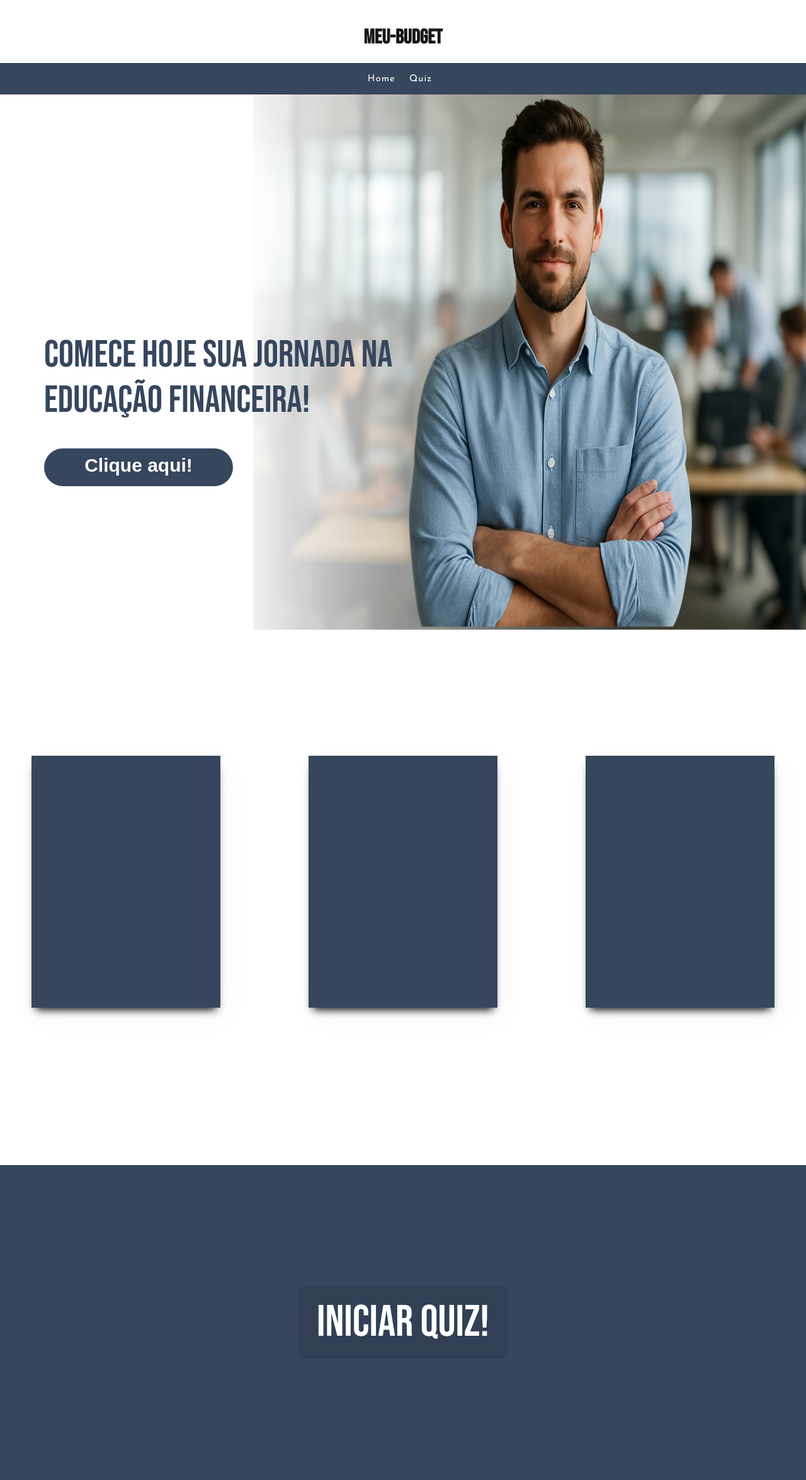
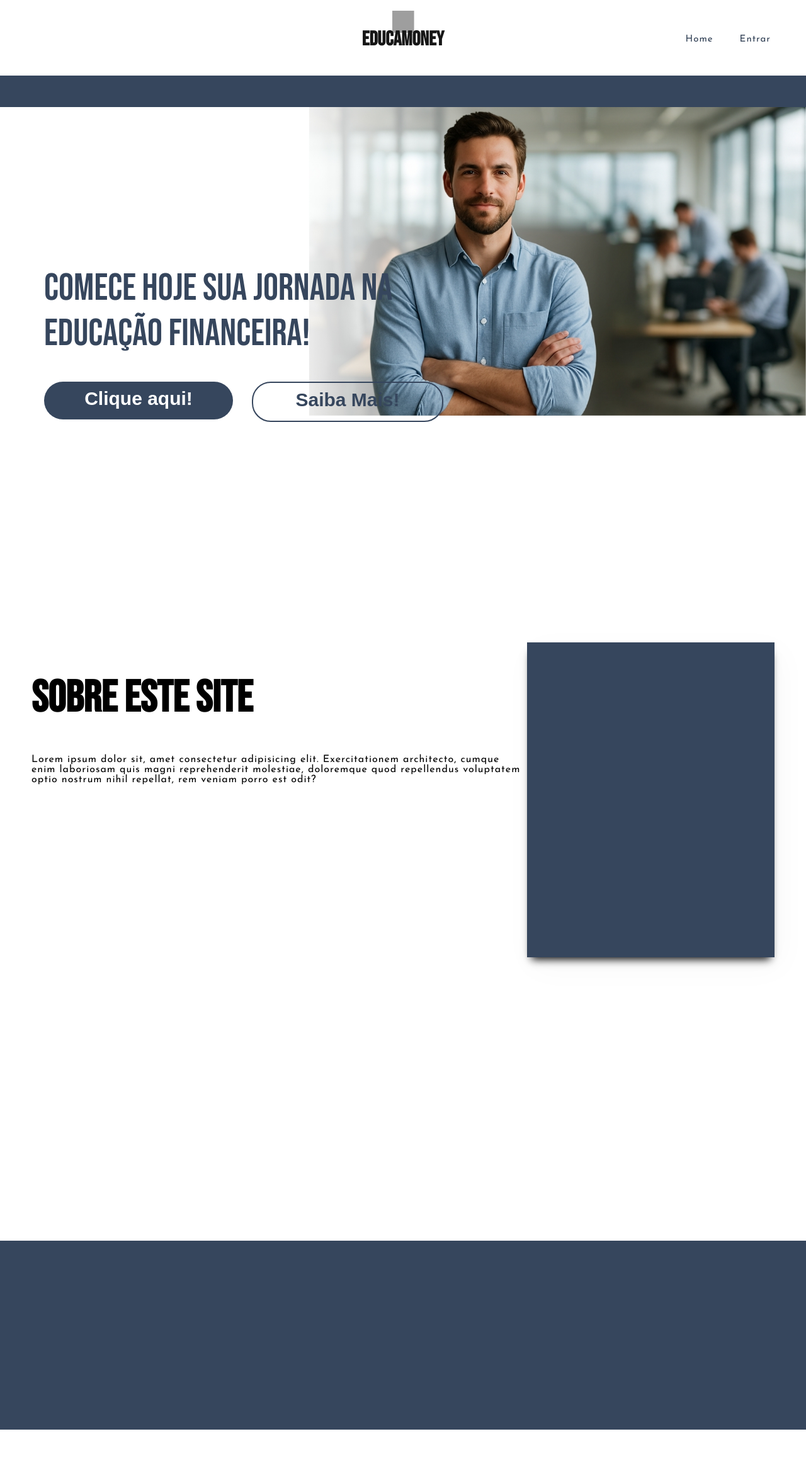
Before and after one commit to PLondero/TCC, a PHP site: page /pagprincipal.html in a window 1280 px wide. Shown: the whole page at 63% size. After the commit the page ends 2270 px from the top, so only its background shows below. Run offline with PHP 8.4, Linux system fonts and the light colour scheme; grey boxes are pictures that could not be loaded.

Commit message:
mudando todo o site

```diff
--- a/TCC/Pagprincipal/extras.css
+++ b/TCC/Pagprincipal/extras.css
@@ -1,4 +1,4 @@
-.headerbaixo button {
+.headertopo button {
     border: none;
     font-family: "Josefin Sans", sans-serif;
     font-optical-sizing: auto;
@@ -8,7 +8,7 @@
     height: 40px;
     margin-right: 10px;
     background: none;
-    color: white;
+    color: #314055;
     font-size: 15px;
 }
 
@@ -20,17 +20,17 @@
     width: 100%;
 }
 
-.headerbaixo button:hover {
+.headertopo button:hover {
     transform: scale(0.87);
     transition: 1s;
 }
 
-.headerbaixo button:not(:hover){
+.headertopo button:not(:hover){
   transition: 0.7s;
 }
 
 
-.headerbaixo button:active {
+.headertopo button:active {
   transform: scale(0.10);
   transition: 0.6s;
 }
@@ -39,9 +39,16 @@
 /* botões header */
 
 
+.botoes {
+  display: flex;
+  flex-direction: row;
+  margin-left: 40px;
+  margin-bottom: 200px;
+}
+
 
 .botao1 {
-  margin-left: 70px;
+  margin-left: 30px;
   margin-bottom: auto;
   background-color:#36465D;
   border-radius: 30px;
@@ -72,6 +79,41 @@
 
 
 .botao1:active {
+  transform: scale(0.90);
+  transition: 0.2s;
+}
+
+.botao2 {
+  margin-left: 30px;
+  margin-bottom: auto;
+  border-radius: 30px;
+  border: solid 2px;
+  border-color: #36465D;
+  width: 300px;
+  height: 60px;
+  text-decoration: none;
+  text-align: center;
+}
+
+.botao2 h2{
+  font-size: 30px;
+  margin-top: 10px;
+  color: #36465D;
+  font-family: Arial, Helvetica, sans-serif;
+  font-weight: bold;
+}
+
+.botao2:hover {
+    transform: scale(1.05);
+    transition: 1s;
+}
+
+.botao2:not(:hover){
+  transition: 0.7s;
+}
+
+
+.botao2:active {
   transform: scale(0.90);
   transition: 0.2s;
 }
@@ -113,26 +155,23 @@
 /* botão quiz */
 
 
-.conjunto {
-  display: flex;
-  flex-direction: row;
-}
 
-.box1, .box2, .box3{
-  position: relative;
-  margin-top: 50px;
-}
-
-.box1, .box2, .box3 {
-    width: 300px;
-    height: 400px;
+.box1 {
+    width: 400px;
+    height: 500px;
     background-color: #36465D;
-    margin: 70px;
-    margin-top: auto;
-    margin-bottom: auto;
     -webkit-box-shadow: 0px 10px 13px -7px #000000, 8px 15px 50px 0px rgba(0,0,0,0.03);
     box-shadow: 0px 10px 13px -7px #000000, 8px 15px 50px 0px rgba(0,0,0,0.03);
 
 }
 
+.part1 h1 {
+  font-size: 70px;
+}
+
+
+.paragrafo {
+  width: 800px;
+}
+
 /* Parte da primeira section part1 */
--- a/TCC/Pagprincipal/pagprin.css
+++ b/TCC/Pagprincipal/pagprin.css
@@ -17,34 +17,54 @@ p {
 
 .headertopo {
   display: flex;
-    justify-content: center;
+  align-items: center;
+  justify-content: flex-end;
   background-color: white;
-    height: 100px;
-}
-
-.headertopo {
+  height: 120px;
+  padding: 0 40px;
+  position: relative;
   font-family: 'Bebas Neue', sans-serif;
   font-weight: 400;
   font-style: normal;
-    color: 	#161616;
+  color: #161616;
 }
 
 .titulo1 {
-  background: none;
-  justify-content: center;
-  margin-top: auto;
+  position: absolute;
+  left: 50%;
+  transform: translateX(-50%);
+  display: flex;
+  flex-direction: column;
+  align-items: center;
+  gap: 5px;
+  text-align: center;
+}
+
+.imglogo {
+  position: static;
+  margin-bottom: -40px;
+}
+
+.educa {
+  width: 35px;
+  height: 35px;
+}
+
+.botheader {
+  display: flex;
+  gap: 20px;
 }
 
 .headerbaixo {
   background-color: #36465D;
-    color: aliceblue;
 }
+
 
 
 
 .imginicial, .texto {
     width: 100%;
-    height: 1000px;
+    height: 700px;
     position: absolute;
 }
 
@@ -69,7 +89,7 @@ p {
 
 .img1 {
     width: 100%;
-    height: 85%;
+
 }
 
 .telaprincipal {
@@ -83,14 +103,15 @@ p {
 
 .part1 {
   display: flex;
-  justify-content: center;
   height: 900px;
+  justify-content: space-between;
+  margin: 50px;
 }
 
 
-.quiz {
+.footer {
   background-color:#36465D ;
-  height: 500px;
+  height: 300px;
   display: flex;
   justify-content: center;
   align-items: center;
--- a/TCC/Pagprincipal/pagprincipal.html
+++ b/TCC/Pagprincipal/pagprincipal.html
@@ -19,69 +19,63 @@
         <div class="container">
             <header class="headertopo">
                 <div class="titulo1">
-                <h1> Meu-Budget</h1>
+                    <div class="imglogo">
+                        <img class="educa" src="..\imgeral\EDUCA (50 x 50 px).png">
+                    </div>
+                    <h1> EDUCAMONEY</h1>
+                </div>
+                <div class="botheader">
+                    <a href="..\Pagprincipal\pagprincipal.html">
+                        <button> Home </button>
+                        </a>
+                        <a href="">
+                        <button> Entrar </button>
+                        </a>
                 </div>
             </header>
 
             <header class="headerbaixo">
-                <a href="..\Pagprincipal\pagprincipal.html">
-                <button> Home </button>
-                </a>
-                <a href="..\quiz\quiz.html">
-                <button> Quiz </button>
-                </a>
             </header>
 
             <div class="telaprincipal">
                 <div class="imginicial">
-                    <img src="img1.png" class="img1">
+                    <img src="img1.jpg" class="img1">
                 </div>
 
                 <div class="texto">
                     <h1> Comece hoje sua jornada na educação financeira!    </h1>
-                    <a href="#id1" class="botao1">
+                    <div class="botoes">
+                    <a href="" class="botao1">
                         <h2> Clique aqui! </h2>
+                    </a>
 
+                    <a href="#id1" class="botao2">
+                        <h2> Saiba Mais! </h2>
                     </a>
+                    </div>
                 </div>
             </div>
 
             <div id="id1" class="part1">
 
-                <div class="conjunto">
 
+                    <div class="paragrafo">
+                    <h1> Sobre este site</h1>
+
+                    <p>
+                        Lorem ipsum dolor sit, amet consectetur adipisicing elit. Exercitationem architecto, cumque enim laboriosam quis magni reprehenderit molestiae, doloremque quod repellendus voluptatem optio nostrum nihil repellat, rem veniam porro est odit?
+                    </p>
+
+                    </div>
 
                     <div class="box1">
 
                     </div>
 
-
-
-
-                    <div class="box2">
-
-                    </div>
-
-
-
-
-                    <div class="box3">
-
-                    </div>
-
-
-
-                </div>
-
             </div>
 
 
-            <div class="quiz">
-                <div class="botao">
-                    <a href="..\quiz\quiz.html">
-                    <button> Iniciar Quiz! </button>
-                    </a>
-                </div>
+            <div class="footer">
             </div>
         </div>
     </body>
```
Also changed, not shown: TCC/login/telalogin.php (added, +38 -0 lines), TCC/quiz/quiz.html (+12 -7 lines), TCC/Pagprincipal/img1.jpg (added), TCC/Pagprincipal/img1.png (deleted), TCC/imgeral/EDUCA (50 x 50 px).png (added). Lines whose indentation alone changed are shown as unchanged.
